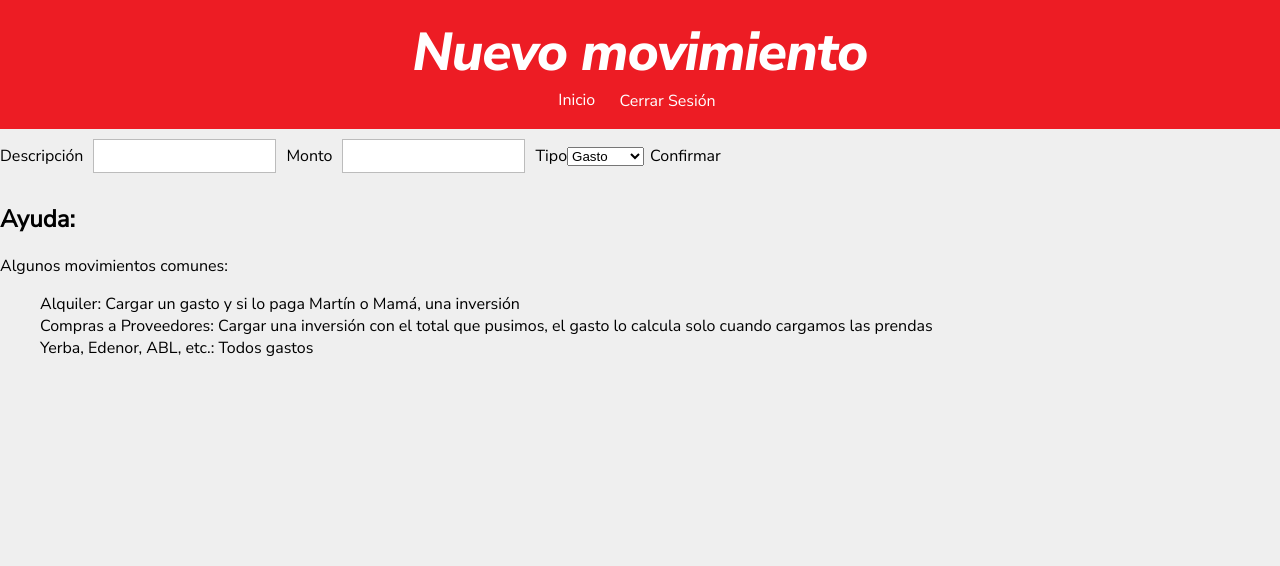
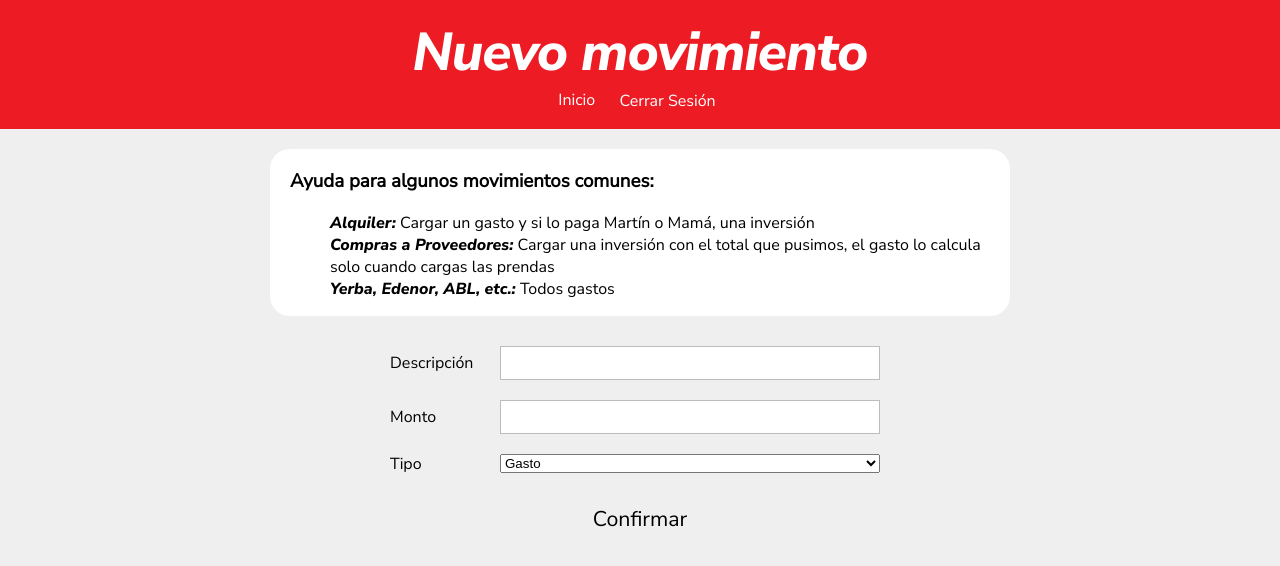
Before and after one commit to maadlog/mclovin-clothes, a React (Create React App) app: page /movement in a window 1280 px wide. Shown: the top 566 px of the page. Built offline with nearby package versions, Linux system fonts and the light colour scheme; no server answers; sample sign-in values are in the browser's storage.

Commit message:
Movement con estilo

```diff
--- a/src/index.css
+++ b/src/index.css
@@ -43,6 +43,7 @@ header {
 	display: flex;
 	align-items: center;
 	flex-direction: column;
+	width: 100%;
 }
 
 h1 {
@@ -145,4 +146,60 @@ header button {
 
 /*---------------HOME-------------------*/
 
-/*---------------HOME-------------------*/
+/*---------------MOVEMENT---------------*/
+.ayuda-card {
+	background-color: white;
+	width: 80%;
+	margin: 20px;
+	padding: 0 20px;
+	border-radius: 20px;
+	max-width: 700px;
+}
+.ayuda-card ul {
+	margin-top: 0;
+}
+.bold {
+	font-weight: 800;
+	font-style: italic;
+}
+.form-movimiento {
+	display: flex;
+	flex-direction: column;
+	width: 50%;
+	max-width: 500px;
+}
+.form-movimiento .row {
+	display: flex;
+	align-items: center;
+}
+.form-movimiento input {
+	flex-grow: 1;
+	margin: 10px;
+}
+.form-movimiento select {
+	flex-grow: 1;
+	margin: 10px;
+}
+.form-movimiento label {
+	width: 20%;
+}
+.form-movimiento button {
+	margin: 20px;
+	font-size: 16pt;
+}
+.form-movimiento button:hover {
+	background-color: var(--rojo-supreme);
+	color: white;
+	font-weight: 800;
+	font-style: italic;
+	letter-spacing: -1px;
+}
+.movimiento-body {
+	width: 100vw;
+	display: flex;
+	flex-direction: column;
+	align-items: center;
+}
+
+
+/*---------------MOVEMENT---------------*/
--- a/src/pages/Movement.js
+++ b/src/pages/Movement.js
@@ -15,41 +15,43 @@ function Movement () {
 		const repo = new MovementsRepository()
 		if (type === 'spending') {
 			repo.saveSpending(description, amount)
-			navigate('/movement/finished')
+				.then(() => navigate('/movement/finished'))
 		} else {
 			repo.saveInvestment(description, amount)
 				.then(() => navigate('/movement/finished'))
 		}
-
 	}
 
 	return (
-		<AuthorizedPage>
+		<AuthorizedPage className='movimiento-body'>
 			<NavBar title='Nuevo movimiento'/>
-			<form>
+			<div className='ayuda-card'>
+				<h3> Ayuda para algunos movimientos comunes: </h3>
+				<ul>
+					<li><span className='bold'>Alquiler:</span> Cargar un gasto y si lo paga Martín o Mamá, una inversión</li>
+					<li><span className='bold'>Compras a Proveedores:</span> Cargar una inversión con el total que pusimos, el gasto lo calcula solo cuando cargas las prendas</li>
+					<li><span className='bold'>Yerba, Edenor, ABL, etc.:</span> Todos gastos</li>
+				</ul>
+			</div>
+			<form className='form-movimiento'>
+				<div className='row'>
 					<label htmlFor='description'>Descripci&oacute;n</label>
 					<input type='text' id='description' onChange={ mapValueTo(setDescription) }/>
-
+				</div>
+				<div className='row'>
 					<label htmlFor='value'>Monto</label>
 					<input type='number' id='value' onChange={ mapValueTo(setAmount) }/>
-
+				</div>
+				<div className='row'>
 					<label htmlFor='type'>Tipo</label>
 					<select id='type' onChange={ mapValueTo(setType) }>
 						<option label='Gasto' value='spending' />
 						<option label='Inversión' value='investment' />
 					</select>
-
+				</div>
 				<button onClick={ finishMovement }>Confirmar</button>
 			</form>
-			<div>
-				<h2>Ayuda:</h2>
-				<p> Algunos movimientos comunes: </p>
-				<ul>
-					<li>Alquiler: Cargar un gasto y si lo paga Martín o Mamá, una inversión</li>
-					<li>Compras a Proveedores: Cargar una inversión con el total que pusimos, el gasto lo calcula solo cuando cargamos las prendas</li>
-					<li>Yerba, Edenor, ABL, etc.: Todos gastos</li>
-				</ul>
-			</div>
+
 		</AuthorizedPage>
 	)
 }
--- a/src/services/MovementsRepository.js
+++ b/src/services/MovementsRepository.js
@@ -11,6 +11,9 @@ class MovementsRepository extends BaseRepository {
 	}
 
 	async saveInvestment (description, amount) {
+		if (!description || !amount) {
+			throw new Error('Validation error')
+		}
 		await addDoc(this.investmentsCollection, {
 			desc: description,
 			amount: Number.parseFloat(amount),
@@ -19,6 +22,9 @@ class MovementsRepository extends BaseRepository {
 	}
 
 	async saveSpending (description, amount) {
+		if (!description || !amount) {
+			throw new Error('Validation error')
+		}
 		await addDoc(this.spendingsCollection, {
 			desc: description,
 			amount: Number.parseFloat(amount),
```
Lines whose indentation alone changed are shown as unchanged.
